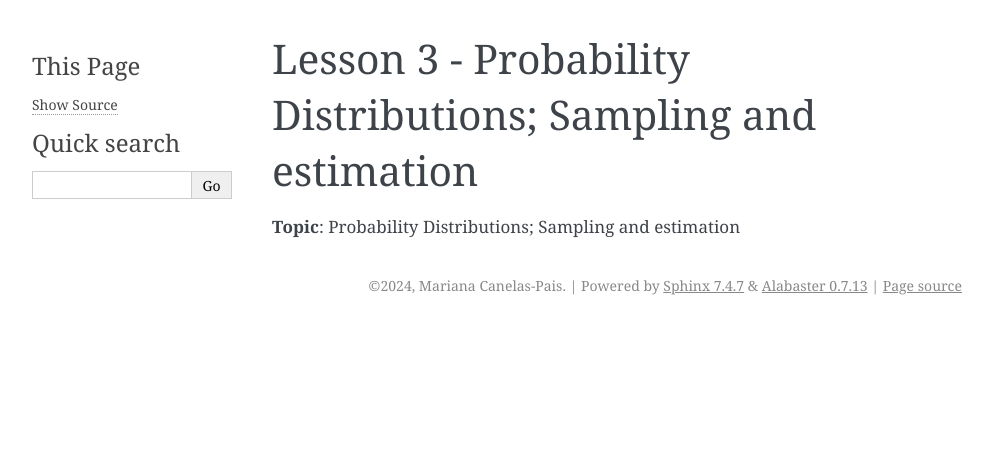
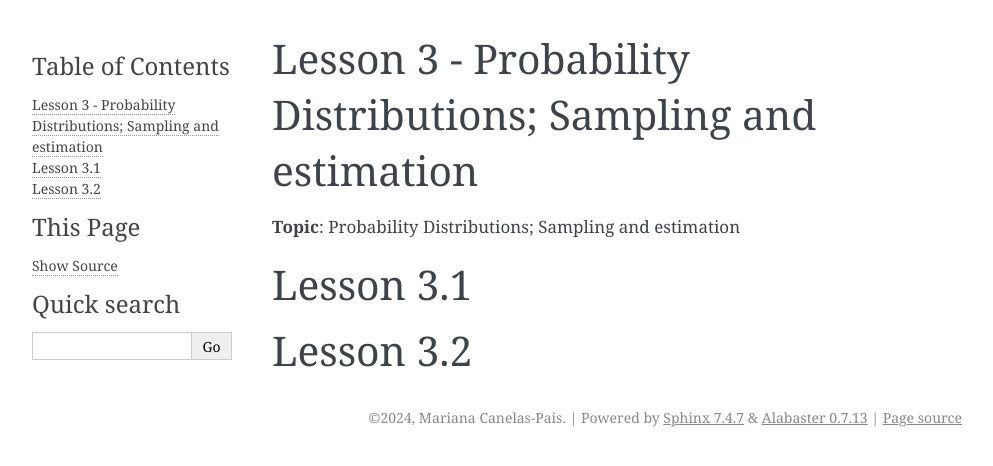
Before and after one commit to marianacpais/HEADS-ANALYZE, a Sphinx documentation site: the page built from docs/source/lesson_03.md, in a window 1280 px wide. Shown: the top 466 px of the page, without its empty margins (148-1141 px from the left). Built offline with Sphinx 7.4.7, drawn with Linux system fonts in a browser that asks for light colours.

Commit message:
Minor push

```diff
--- a/docs/source/lesson_03.md
+++ b/docs/source/lesson_03.md
@@ -1,3 +1,7 @@
 # Lesson 3 - Probability Distributions; Sampling and estimation
 
 **Topic**: Probability Distributions; Sampling and estimation
+
+# Lesson 3.1
+
+# Lesson 3.2
```
Also changed, not shown: 17 other files.
